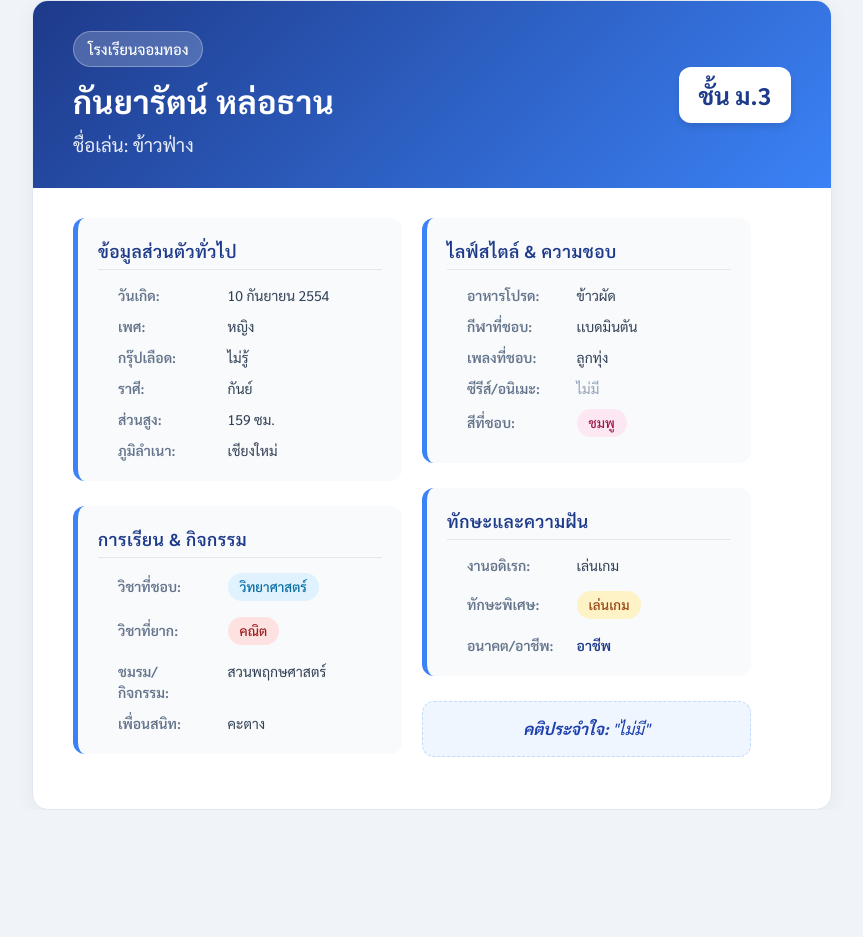
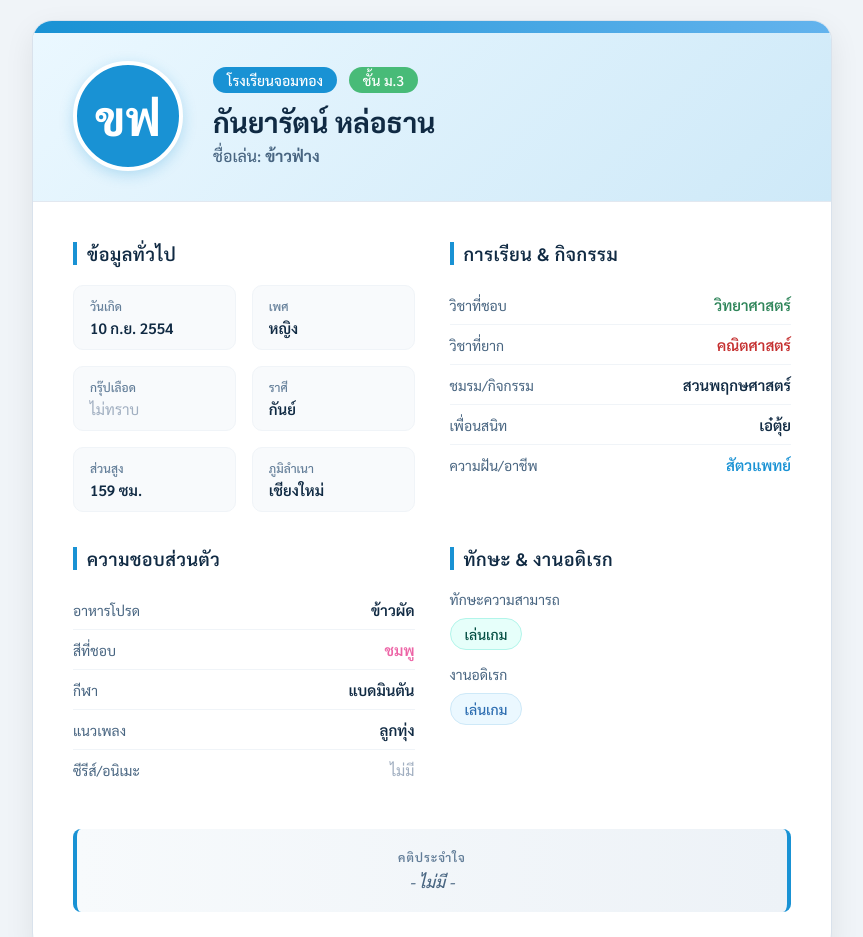
Before and after one commit to 22838-kanyarat/demo0, a plain HTML site: page index.html in a window 1280 px wide. Shown: the top 937 px of the page, without its empty margins (208-1071 px from the left). Before the commit the page ends 810 px from the top, so only its background shows below. Drawn offline with Linux system fonts and the light colour scheme.

Commit message:
Update index.html

```diff
--- a/index.html
+++ b/index.html
@@ -2,346 +2,414 @@
 <html lang="th">
 <head>
     <meta charset="UTF-8">
-    <title>การ์ดประวัติส่วนตัวนักเรียน - น้องข้าวฟ่าง</title>
+    <meta name="viewport" content="width=device-width, initial-scale=1.0">
+    <title>การ์ดประวัติส่วนตัวนักเรียน - กันยารัตน์ หล่อธาน</title>
     <style>
         @import url('https://fonts.googleapis.com/css2?family=Sarabun:wght@300;400;500;600;700&display=swap');
 
-        @page {
-            size: A4;
-            margin: 15mm 12mm;
-            background-color: #f0f4f8;
-        }
-
         * {
             box-sizing: border-box;
+            margin: 0;
+            padding: 0;
             font-family: 'Sarabun', sans-serif;
         }
 
         body {
-            margin: 0;
-            padding: 0;
             background-color: #f0f4f8;
-            color: #2d3748;
-            line-height: 1.5;
-            -webkit-print-color-adjust: exact;
+            color: #334e68;
+            display: flex;
+            justify-content: center;
+            align-items: center;
+            min-height: 100vh;
+            padding: 20px;
         }
 
-        .card-container {
+        /* Card Container optimized for view and A4 Print */
+        .profile-card {
+            background: #ffffff;
             width: 100%;
             max-width: 800px;
-            margin: 0 auto;
-            background: #ffffff;
-            border-radius: 16px;
-            box-shadow: 0 4px 20px rgba(0, 0, 0, 0.05);
+            border-radius: 20px;
+            box-shadow: 0 10px 30px rgba(0, 0, 0, 0.08);
             overflow: hidden;
-            border: 1px solid #e2e8f0;
-        }
-
-        /* Header Accent */
-        .header-banner {
-            background: linear-gradient(135deg, #1e3a8a 0%, #3b82f6 100%);
-            color: white;
-            padding: 30px 40px;
+            border: 1px solid #d9e2ec;
             position: relative;
         }
 
-        .header-grid {
-            display: table;
+        /* Decorative Background Elements */
+        .profile-card::before {
+            content: "";
+            position: absolute;
+            top: 0;
+            left: 0;
             width: 100%;
+            height: 12px;
+            background: linear-gradient(90deg, #1992d4, #63b3ed);
         }
 
-        .header-cell-main {
-            display: table-cell;
-            vertical-align: middle;
+        /* Header Section */
+        .header {
+            background: linear-gradient(135deg, #ebf8ff 0%, #cee9f8 100%);
+            padding: 40px 40px 30px 40px;
+            border-bottom: 1px solid #e2e8f0;
+            display: grid;
+            grid-template-columns: auto 1fr;
+            gap: 30px;
+            align-items: center;
         }
 
-        .header-cell-side {
-            display: table-cell;
-            vertical-align: middle;
-            text-align: right;
+        .avatar-container {
+            width: 110px;
+            height: 110px;
+            background: #1992d4;
+            border-radius: 50%;
+            display: flex;
+            justify-content: center;
+            align-items: center;
+            box-shadow: 0 4px 14px rgba(25, 146, 212, 0.25);
+            border: 4px solid #ffffff;
         }
 
-        .school-badge {
+        .avatar-placeholder {
+            color: #ffffff;
+            font-size: 48px;
+            font-weight: bold;
+        }
+
+        .header-info h1 {
+            font-size: 28px;
+            color: #102a43;
+            margin-bottom: 6px;
+            font-weight: 700;
+        }
+
+        .school-tag {
             display: inline-block;
-            background: rgba(255, 255, 255, 0.2);
-            padding: 6px 14px;
-            border-radius: 20px;
-            font-size: 11pt;
+            background-color: #1992d4;
+            color: #ffffff;
+            padding: 4px 14px;
+            border-radius: 50px;
+            font-size: 14px;
+            font-weight: 500;
+            margin-right: 8px;
+            margin-bottom: 10px;
+        }
+
+        .class-tag {
+            display: inline-block;
+            background-color: #48bb78;
+            color: #ffffff;
+            padding: 4px 14px;
+            border-radius: 50px;
+            font-size: 14px;
             font-weight: 500;
             margin-bottom: 10px;
-            border: 1px solid rgba(255, 255, 255, 0.3);
         }
 
-        .student-name {
-            font-size: 24pt;
-            font-weight: 700;
-            margin: 0 0 5px 0;
-            letter-spacing: 0.5px;
+        .nickname {
+            font-size: 16px;
+            color: #486581;
+            font-weight: 500;
         }
 
-        .student-nickname {
-            font-size: 14pt;
-            font-weight: 400;
-            opacity: 0.9;
-            margin: 0;
+        /* Main Content Grid */
+        .content {
+            padding: 40px;
+            display: grid;
+            grid-template-columns: 1fr 1fr;
+            gap: 35px;
         }
 
-        .class-badge {
-            font-size: 18pt;
-            font-weight: 700;
-            background: #ffffff;
-            color: #1e3a8a;
-            padding: 10px 20px;
-            border-radius: 12px;
-            box-shadow: 0 4px 6px rgba(0,0,0,0.1);
-            display: inline-block;
-        }
-
-        /* Main Content */
-        .card-body {
-            padding: 30px 40px;
-        }
-
-        /* Layout Grid via Table for WeasyPrint support */
-        .section-table {
-            display: table;
-            width: 100%;
-            border-collapse: separate;
-            border-spacing: 20px 0;
-            margin-left: -20px;
-            margin-right: -20px;
-        }
-
-        .section-column {
-            display: table-cell;
-            width: 50%;
-            vertical-align: top;
-        }
-
-        .info-group {
-            margin-bottom: 25px;
-            background: #f8fafc;
-            border-radius: 12px;
-            padding: 20px;
-            border-left: 5px solid #3b82f6;
-        }
-
-        .info-group-title {
-            font-size: 13pt;
+        .section-title {
+            font-size: 18px;
+            color: #102a43;
+            border-left: 4px solid #1992d4;
+            padding-left: 10px;
+            margin-bottom: 20px;
             font-weight: 600;
-            color: #1e3a8a;
-            margin-top: 0;
-            margin-bottom: 15px;
-            border-bottom: 1px solid #e2e8f0;
-            padding-bottom: 5px;
             text-transform: uppercase;
             letter-spacing: 0.5px;
         }
 
-        /* Grid Items inside groups */
-        .data-row {
-            display: table;
-            width: 100%;
-            margin-bottom: 10px;
+        .info-grid {
+            display: grid;
+            grid-template-columns: 1fr 1fr;
+            gap: 16px;
         }
 
-        .data-row:last-child {
-            margin-bottom: 0;
+        .info-item {
+            background-color: #f8fafc;
+            padding: 12px 16px;
+            border-radius: 10px;
+            border: 1px solid #f0f4f8;
         }
 
-        .data-label {
-            display: table-cell;
-            width: 40%;
-            font-weight: 600;
-            color: #64748b;
-            font-size: 10.5pt;
+        .info-label {
+            font-size: 12px;
+            color: #627d98;
+            margin-bottom: 4px;
+            font-weight: 500;
         }
 
-        .data-value {
-            display: table-cell;
-            width: 60%;
-            color: #334155;
-            font-size: 10.5pt;
+        .info-value {
+            font-size: 15px;
+            color: #102a43;
+            font-weight: 600;
         }
 
-        /* Tags / Pills */
-        .pill-container {
+        /* Preferences & Lifestyle Lists */
+        .list-item {
+            display: flex;
+            justify-content: space-between;
+            align-items: center;
+            padding: 10px 0;
+            border-bottom: 1px solid #f0f4f8;
+        }
+
+        .list-item:last-child {
+            border-bottom: none;
+        }
+
+        .list-label {
+            font-size: 14px;
+            color: #486581;
+        }
+
+        .list-value {
+            font-size: 15px;
+            color: #102a43;
+            font-weight: 600;
+        }
+
+        .text-accent-positive { color: #2f855a; }
+        .text-accent-negative { color: #c53030; }
+
+        /* Skills/Tags Layout */
+        .tags-container {
+            display: flex;
+            flex-wrap: wrap;
+            gap: 8px;
+            margin-top: 10px;
+        }
+
+        .pill-tag {
+            background-color: #e6fffa;
+            color: #014c40;
+            border: 1px solid #b2f5ea;
+            padding: 6px 14px;
+            border-radius: 50px;
+            font-size: 14px;
+            font-weight: 500;
+        }
+
+        .pill-tag.hobby {
+            background-color: #ebf8ff;
+            color: #2b6cb0;
+            border: 1px solid #cee9f8;
+        }
+
+        /* Motto Section */
+        .motto-box {
+            grid-column: 1 / -1;
+            background: linear-gradient(90deg, #f7fafc 0%, #edf2f7 100%);
+            border-right: 4px solid #1992d4;
+            border-left: 4px solid #1992d4;
+            padding: 20px;
+            border-radius: 8px;
+            text-align: center;
             margin-top: 5px;
         }
 
-        .pill {
-            display: inline-block;
-            background-color: #e0f2fe;
-            color: #0369a1;
-            padding: 4px 12px;
-            border-radius: 15px;
-            font-size: 10pt;
-            font-weight: 500;
-            margin-right: 6px;
+        .motto-title {
+            font-size: 12px;
+            color: #627d98;
+            text-transform: uppercase;
+            letter-spacing: 1px;
             margin-bottom: 6px;
+            font-weight: 600;
         }
 
-        .pill.pink {
-            background-color: #fce7f3;
-            color: #9d174d;
+        .motto-text {
+            font-size: 16px;
+            color: #486581;
+            font-style: italic;
+            font-weight: 500;
         }
 
-        .pill.skill {
-            background-color: #ecc94b;
-            color: #744210;
+        /* Responsive adjustments */
+        @media (max-width: 768px) {
+            .header {
+                grid-template-columns: 1fr;
+                text-align: center;
+                justify-items: center;
+                padding: 30px 20px 20px 20px;
+            }
+            .content {
+                grid-template-columns: 1fr;
+                padding: 25px;
+                gap: 25px;
+            }
+            body {
+                padding: 10px;
+            }
         }
 
-        /* Quote Section */
-        .quote-box {
-            background: #eff6ff;
-            border: 1px dashed #bfdbfe;
-            border-radius: 12px;
-            padding: 15px 20px;
-            text-align: center;
-            margin-top: 10px;
-            font-style: italic;
-            color: #1e40af;
-        }
-
-        /* Print optimization */
+        /* A4 Print Optimization */
         @media print {
             body {
                 background-color: #ffffff;
+                padding: 0;
+                display: block;
             }
-            .card-container {
+            .profile-card {
                 box-shadow: none;
-                border: 1px solid #cbd5e1;
+                border: 1px solid #cbd5e0;
+                max-width: 100%;
+                border-radius: 0;
+                page-break-inside: avoid;
+            }
+            .profile-card::before {
+                -webkit-print-color-adjust: exact;
+                print-color-adjust: exact;
+            }
+            .header {
+                background: #f7fafc !important;
+                -webkit-print-color-adjust: exact;
+                print-color-adjust: exact;
+            }
+            .school-tag, .class-tag, .pill-tag, .info-item {
+                -webkit-print-color-adjust: exact;
+                print-color-adjust: exact;
+            }
+            @page {
+                size: A4;
+                margin: 20mm;
             }
         }
     </style>
 </head>
 <body>
 
-    <div class="card-container">
-        <!-- Header Banner -->
-        <div class="header-banner">
-            <div class="header-grid">
-                <div class="header-cell-main">
-                    <span class="school-badge">โรงเรียนจอมทอง</span>
-                    <h1 class="student-name">กันยารัตน์ หล่อธาน</h1>
-                    <p class="student-nickname">ชื่อเล่น: ข้าวฟ่าง</p>
+    <div class="profile-card">
+        <!-- Header Section -->
+        <div class="header">
+            <div class="avatar-container">
+                <div class="avatar-placeholder">ขฟ</div>
             </div>
-                <div class="header-cell-side">
-                    <div class="class-badge">ชั้น ม.3</div>
+            <div class="header-info">
+                <div>
+                    <span class="school-tag">โรงเรียนจอมทอง</span>
+                    <span class="class-tag">ชั้น ม.3</span>
+                </div>
+                <h1>กันยารัตน์ หล่อธาน</h1>
+                <p class="nickname">ชื่อเล่น: <strong>ข้าวฟ่าง</strong></p>
+            </div>
+        </div>
+
+        <!-- Main Content Section -->
+        <div class="content">
+
+            <!-- Left Column: Personal Data -->
+            <div>
+                <h2 class="section-title">ข้อมูลทั่วไป</h2>
+                <div class="info-grid">
+                    <div class="info-item">
+                        <div class="info-label">วันเกิด</div>
+                        <div class="info-value">10 ก.ย. 2554</div>
+                    </div>
+                    <div class="info-item">
+                        <div class="info-label">เพศ</div>
+                        <div class="info-value">หญิง</div>
+                    </div>
+                    <div class="info-item">
+                        <div class="info-label">กรุ๊ปเลือด</div>
+                        <div class="info-value" style="color: #a0aec0; font-weight: normal;">ไม่ทราบ</div>
+                    </div>
+                    <div class="info-item">
+                        <div class="info-label">ราศี</div>
+                        <div class="info-value">กันย์</div>
+                    </div>
+                    <div class="info-item">
+                        <div class="info-label">ส่วนสูง</div>
+                        <div class="info-value">159 ซม.</div>
+                    </div>
+                    <div class="info-item">
+                        <div class="info-label">ภูมิลำเนา</div>
+                        <div class="info-value">เชียงใหม่</div>
                     </div>
                 </div>
             </div>
 
-        <!-- Card Body -->
-        <div class="card-body">
-            <div class="section-table">
-
-                <!-- Column 1 -->
-                <div class="section-column">
-                    <!-- ข้อมูลส่วนตัวทั่วไป -->
-                    <div class="info-group">
-                        <h2 class="info-group-title">ข้อมูลส่วนตัวทั่วไป</h2>
-                        <div class="data-row">
-                            <div class="data-label">วันเกิด:</div>
-                            <div class="data-value">10 กันยายน 2554</div>
+            <!-- Right Column: School & Lifestyle -->
+            <div>
+                <h2 class="section-title">การเรียน & กิจกรรม</h2>
+                <div class="list-item">
+                    <span class="list-label">วิชาที่ชอบ</span>
+                    <span class="list-value text-accent-positive">วิทยาศาสตร์</span>
                 </div>
-                        <div class="data-row">
-                            <div class="data-label">เพศ:</div>
-                            <div class="data-value">หญิง</div>
+                <div class="list-item">
+                    <span class="list-label">วิชาที่ยาก</span>
+                    <span class="list-value text-accent-negative">คณิตศาสตร์</span>
                 </div>
-                        <div class="data-row">
-                            <div class="data-label">กรุ๊ปเลือด:</div>
-                            <div class="data-value">ไม่รู้</div>
+                <div class="list-item">
+                    <span class="list-label">ชมรม/กิจกรรม</span>
+                    <span class="list-value">สวนพฤกษศาสตร์</span>
                 </div>
-                        <div class="data-row">
-                            <div class="data-label">ราศี:</div>
-                            <div class="data-value">กันย์</div>
+                <div class="list-item">
+                    <span class="list-label">เพื่อนสนิท</span>
+                    <span class="list-value">เอ๋ตุ้ย</span>
                 </div>
-                        <div class="data-row">
-                            <div class="data-label">ส่วนสูง:</div>
-                            <div class="data-value">159 ซม.</div>
-                        </div>
-                        <div class="data-row">
-                            <div class="data-label">ภูมิลำเนา:</div>
-                            <div class="data-value">เชียงใหม่</div>
+                <div class="list-item">
+                    <span class="list-label">ความฝัน/อาชีพ</span>
+                    <span class="list-value" style="color: #1992d4;">สัตวแพทย์</span>
                 </div>
             </div>
 
-                    <!-- การเรียนและกิจกรรม -->
-                    <div class="info-group">
-                        <h2 class="info-group-title">การเรียน & กิจกรรม</h2>
-                        <div class="data-row">
-                            <div class="data-label">วิชาที่ชอบ:</div>
-                            <div class="data-value"><span class="pill">วิทยาศาสตร์</span></div>
+            <!-- Left Column Bottom: Preferences -->
+            <div>
+                <h2 class="section-title">ความชอบส่วนตัว</h2>
+                <div class="list-item">
+                    <span class="list-label">อาหารโปรด</span>
+                    <span class="list-value">ข้าวผัด</span>
                 </div>
-                        <div class="data-row">
-                            <div class="data-label">วิชาที่ยาก:</div>
-                            <div class="data-value"><span class="pill" style="background-color:#fee2e2; color:#991b1b;">คณิต</span></div>
+                <div class="list-item">
+                    <span class="list-label">สีที่ชอบ</span>
+                    <span class="list-value" style="color: #ed64a6;">ชมพู</span>
                 </div>
-                        <div class="data-row">
-                            <div class="data-label">ชมรม/กิจกรรม:</div>
-                            <div class="data-value">สวนพฤกษศาสตร์</div>
+                <div class="list-item">
+                    <span class="list-label">กีฬา</span>
+                    <span class="list-value">แบดมินตัน</span>
                 </div>
-                        <div class="data-row">
-                            <div class="data-label">เพื่อนสนิท:</div>
-                            <div class="data-value">คะตาง</div>
+                <div class="list-item">
+                    <span class="list-label">แนวเพลง</span>
+                    <span class="list-value">ลูกทุ่ง</span>
                 </div>
+                <div class="list-item">
+                    <span class="list-label">ซีรีส์/อนิเมะ</span>
+                    <span class="list-value" style="color: #a0aec0; font-weight: normal;">ไม่มี</span>
                 </div>
             </div>
 
-                <!-- Column 2 -->
-                <div class="section-column">
-                    <!-- ไลฟ์สไตล์และงานอดิเรก -->
-                    <div class="info-group">
-                        <h2 class="info-group-title">ไลฟ์สไตล์ & ความชอบ</h2>
-                        <div class="data-row">
-                            <div class="data-label">อาหารโปรด:</div>
-                            <div class="data-value">ข้าวผัด</div>
+            <!-- Right Column Bottom: Skills & Hobbies -->
+            <div>
+                <h2 class="section-title">ทักษะ & งานอดิเรก</h2>
+                <div class="list-label" style="margin-bottom: 5px;">ทักษะความสามารถ</div>
+                <div class="tags-container">
+                    <span class="pill-tag">เล่นเกม</span>
                 </div>
-                        <div class="data-row">
-                            <div class="data-label">กีฬาที่ชอบ:</div>
-                            <div class="data-value">เเบดมินตัน</div>
-                        </div>
-                        <div class="data-row">
-                            <div class="data-label">เพลงที่ชอบ:</div>
-                            <div class="data-value">ลูกทุ่ง</div>
-                        </div>
-                        <div class="data-row">
-                            <div class="data-label">ซีรีส์/อนิเมะ:</div>
-                            <div class="data-value" style="color: #94a3b8;">ไม่มี</div>
-                        </div>
-                        <div class="data-row">
-                            <div class="data-label">สีที่ชอบ:</div>
-                            <div class="data-value"><span class="pill pink">ชมพู</span></div>
+
+                <div class="list-label" style="margin-top: 15px; margin-bottom: 5px;">งานอดิเรก</div>
+                <div class="tags-container">
+                    <span class="pill-tag hobby">เล่นเกม</span>
                 </div>
             </div>
 
-                    <!-- ความสามารถและความฝัน -->
-                    <div class="info-group">
-                        <h2 class="info-group-title">ทักษะและความฝัน</h2>
-                        <div class="data-row">
-                            <div class="data-label">งานอดิเรก:</div>
-                            <div class="data-value">เล่นเกม</div>
-                        </div>
-                        <div class="data-row">
-                            <div class="data-label">ทักษะพิเศษ:</div>
-                            <div class="pill-container">
-                                <span class="pill skill" style="background-color:#fef3c7; color:#92400e;">เล่นเกม</span>
-                            </div>
-                        </div>
-                        <div class="data-row" style="margin-top: 10px;">
-                            <div class="data-label">อนาคต/อาชีพ:</div>
-                            <div class="data-value" style="font-weight: 600; color: #1e3a8a;">อาชีพ</div>
-                        </div>
+            <!-- Full Width Bottom: Motto -->
+            <div class="motto-box">
+                <div class="motto-title">คติประจำใจ</div>
+                <div class="motto-text">- ไม่มี -</div>
             </div>
 
-                    <!-- คติประจำใจ -->
-                    <div class="quote-box">
-                        <strong>คติประจำใจ:</strong> "ไม่มี"
-                    </div>
-                </div>
-
-            </div>
         </div>
     </div>
 
```
Lines whose indentation alone changed are shown as unchanged.
